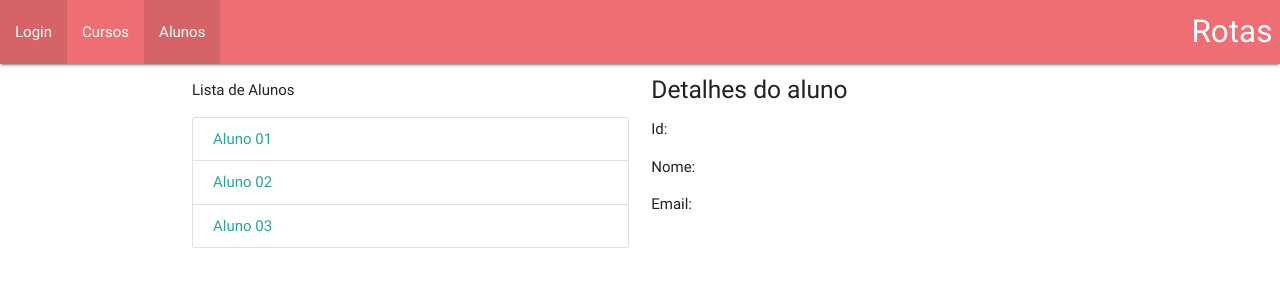
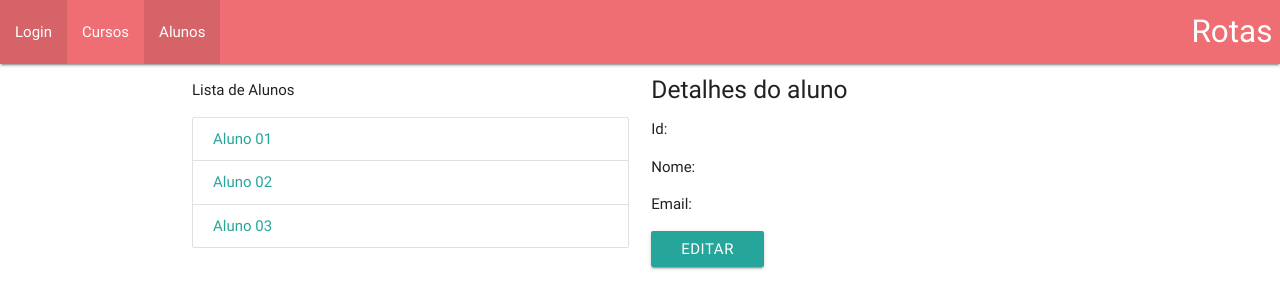
Before and after one commit to iarlenaquiles/rotas-angular4, an Angular app: page /alunos/1 in a window 1280 px wide. Shown: the top 308 px of the page. Built offline with nearby package versions, Linux system fonts and the light colour scheme.

Commit message:
Inserindo o botão

```diff
--- a/src/app/alunos/aluno-detalhe/aluno-detalhe.component.html
+++ b/src/app/alunos/aluno-detalhe/aluno-detalhe.component.html
@@ -5,3 +5,6 @@
 <p>Id: {{ aluno?.id }} </p>
 <p>Nome: {{ aluno?.nome }} </p>
 <p>Email: {{ aluno?.email }} </p>
+
+<a class="waves-effect waves-light btn"
+  (click)="editarContato()">Editar</a>
```
